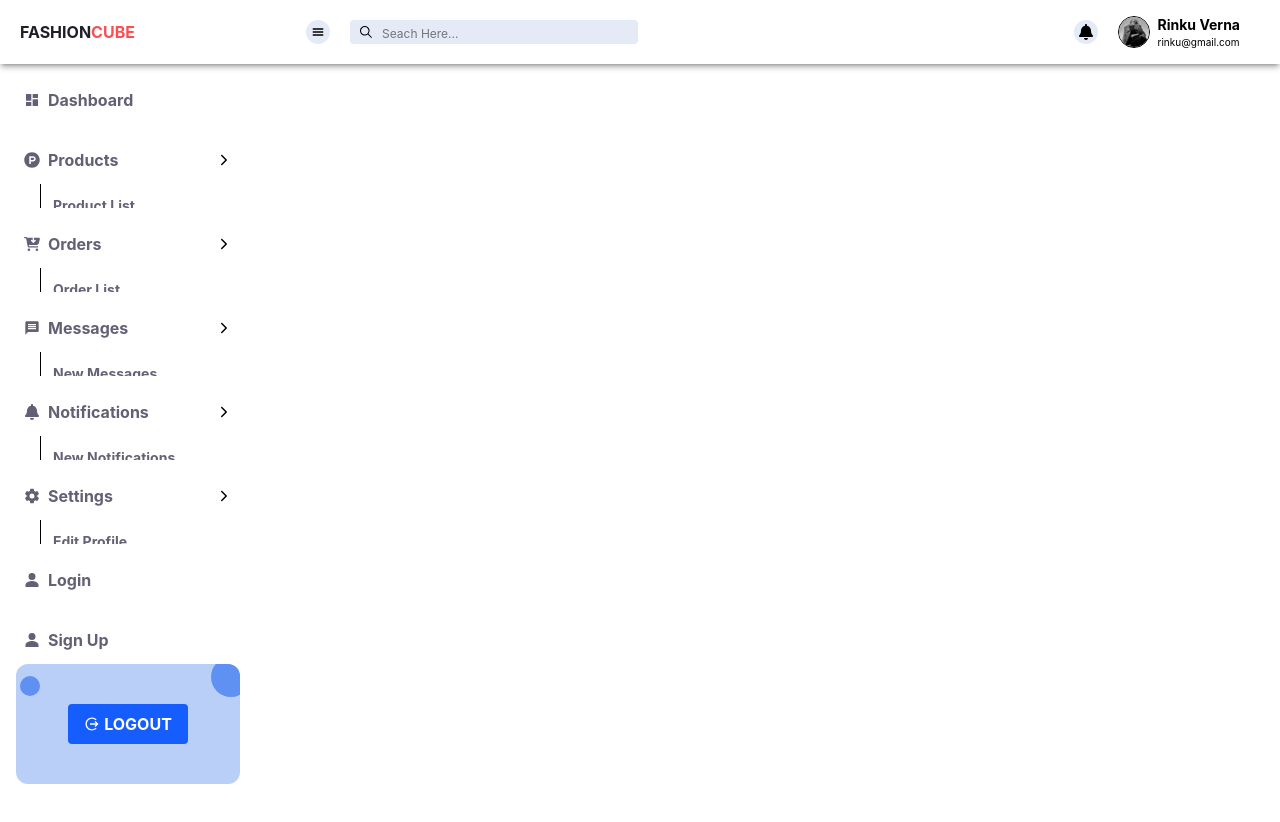
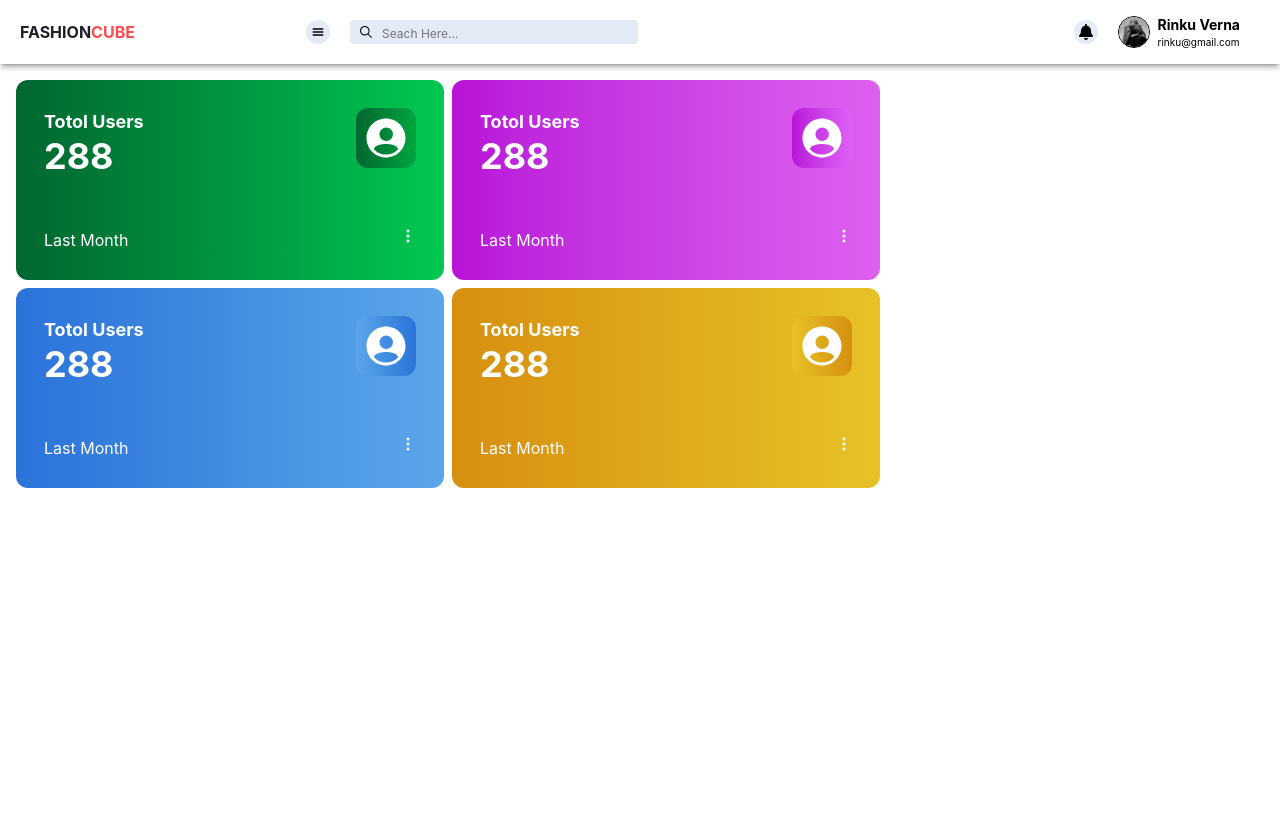
Before and after one commit to kwawu-praise/fashion-cube-ecommerce-shop, a React (Vite) app: page / in a window 1280 px wide. Shown: the top 822 px of the page. After the commit the page ends 800 px from the top, so only its background shows below. Built offline with nearby package versions, Linux system fonts and the light colour scheme.

Commit message:
Created and Styled the Admin Dashboard Section

```diff
--- a/src/App.tsx
+++ b/src/App.tsx
@@ -9,6 +9,7 @@ import { BestSellers } from "./components/BestSellers"
 import { Footer } from "./components/Footer"
 import AdminNavbar from "./components/Admin/AdminNavbar"
 import AdminHamburger from "./components/Admin/AdminHamburger"
+import AdminDashboard from "./components/Admin/AdminDashboard"
 
 function App() {
 
@@ -16,7 +17,8 @@ function App() {
   return (
     <div>
       <AdminNavbar />
-      <AdminHamburger />
+      {/* <AdminHamburger /> */}
+      <AdminDashboard />
 
       {/*   <NavbarWithSettings /> */}
       {/*   <Navbar /> */}
--- /dev/null
+++ b/src/components/Admin/AdminDashboard.tsx
@@ -0,0 +1,93 @@
+import { IoPersonCircleSharp } from "react-icons/io5";
+import { BsThreeDotsVertical } from "react-icons/bs";
+import type { IconType } from "react-icons";
+// bg - linear - to - r from - green - 500 to - green - 800
+//className="text-5xl text-white/50"
+
+interface TotolUsersCardInteface {
+  title: string;
+  userCount: number;
+  icon: IconType;
+  color: string;
+  profileBgColor: string;
+
+}
+
+
+export const DisplayTotalUserCaard = ({ title, userCount, icon: Icon, color, profileBgColor }: TotolUsersCardInteface) => {
+
+  return (
+    <div className="w-full">
+      <div className={` ${color} text-white w-full h-50 rounded-xl flex  flex-col justify-between p-7 `}>
+        <div className="flex  justify-between">
+          <div>
+            <p className="text-lg font-bold">{title}</p>
+            <p className="text-4xl font-bold">{userCount}</p>
+
+          </div>
+          <div className={`${profileBgColor} w-15 h-15 flex text-5xl text-white /50 items-center justify-center rounded-xl`}>
+            <Icon />
+          </div>
+        </div >
+
+        <div className="flex justify-between">
+          <div>
+            Last Month
+          </div>
+          <div>
+            <BsThreeDotsVertical className="text-white cursor-pointer" />
+          </div>
+        </div>
+      </div >
+    </div >
+
+  )
+
+}
+
+
+const AdminDashboard = () => {
+
+  const AllCards: TotolUsersCardInteface[] = [
+    {
+      title: "Totol Users",
+      userCount: 288,
+      icon: IoPersonCircleSharp,
+      color: "bg-linear-to-r from-green-800 to-green-500 ",
+      profileBgColor: " bg-linear-to-r from-green-800 to-green-600 "
+    },
+    {
+      title: "Totol Users",
+      userCount: 288,
+      icon: IoPersonCircleSharp,
+      color: "bg-linear-to-r from-[#b812d8] to-[#df5ff1]",
+      profileBgColor: "bg-linear-to-r from-[#b812d8] to-[#df5ff7]"
+    },
+    {
+      title: "Totol Users",
+      userCount: 288,
+      icon: IoPersonCircleSharp,
+      color: "bg-linear-to-r from-[#2b73da] to-[#5ba6e9]",
+      profileBgColor: "bg-linear-to-r from-[#5ba6e9] to-[#2b73da] "
+    },
+    {
+      title: "Totol Users",
+      userCount: 288,
+      icon: IoPersonCircleSharp,
+      color: "bg-linear-to-r from-[#d68f0f] to-[#e7c227]",
+      profileBgColor: "bg-linear-to-r from-[#e7c227] to-[#d68f0f] ",
+    },
+  ]
+
+  return (
+    <div className=" grid grid-cols-2 gap-x-2 gap-y-2  w-[70%] p-4">
+      {
+        AllCards.map(({ title, userCount, icon, color, profileBgColor }) => (
+          < DisplayTotalUserCaard title={title} userCount={userCount} icon={icon} color={color} profileBgColor={profileBgColor} />
+        ))
+      }
+    </div >
+  )
+}
+
+export default AdminDashboard
```
Also changed, not shown: jotter.txt (added).
